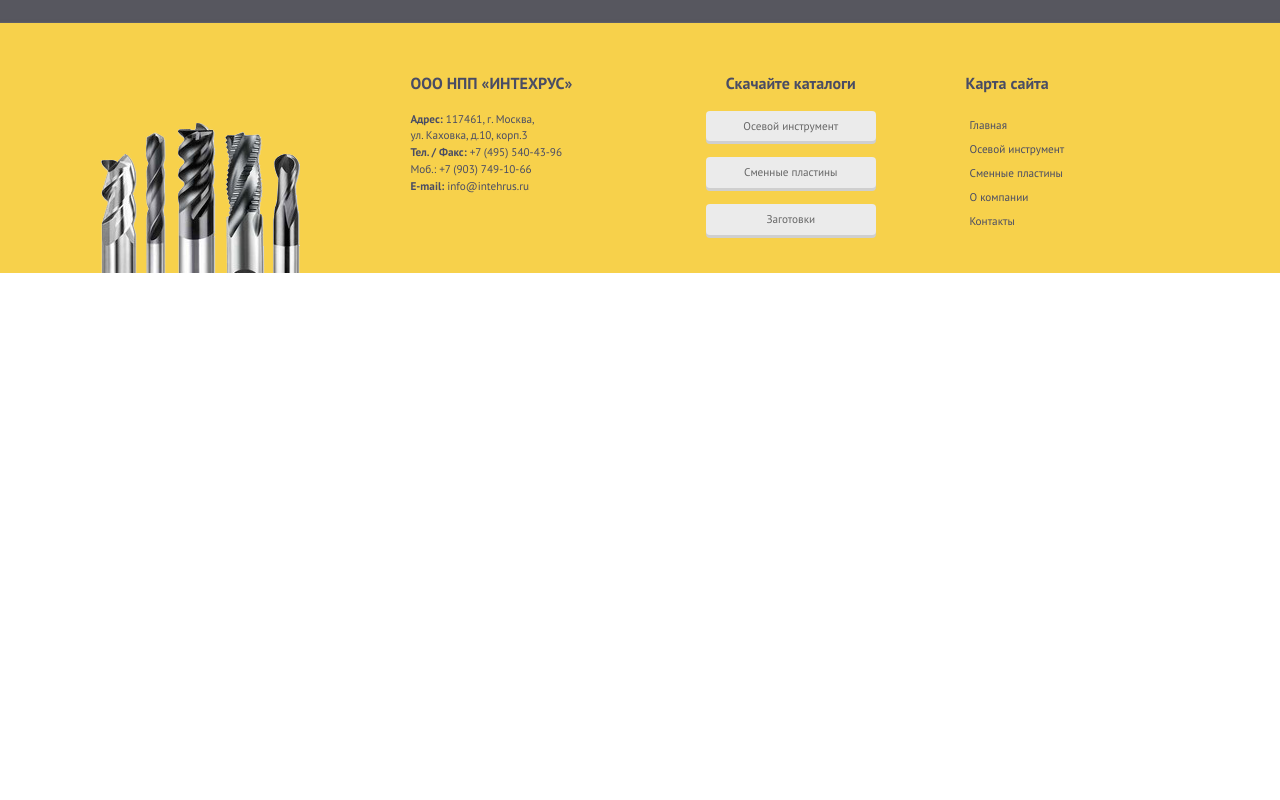
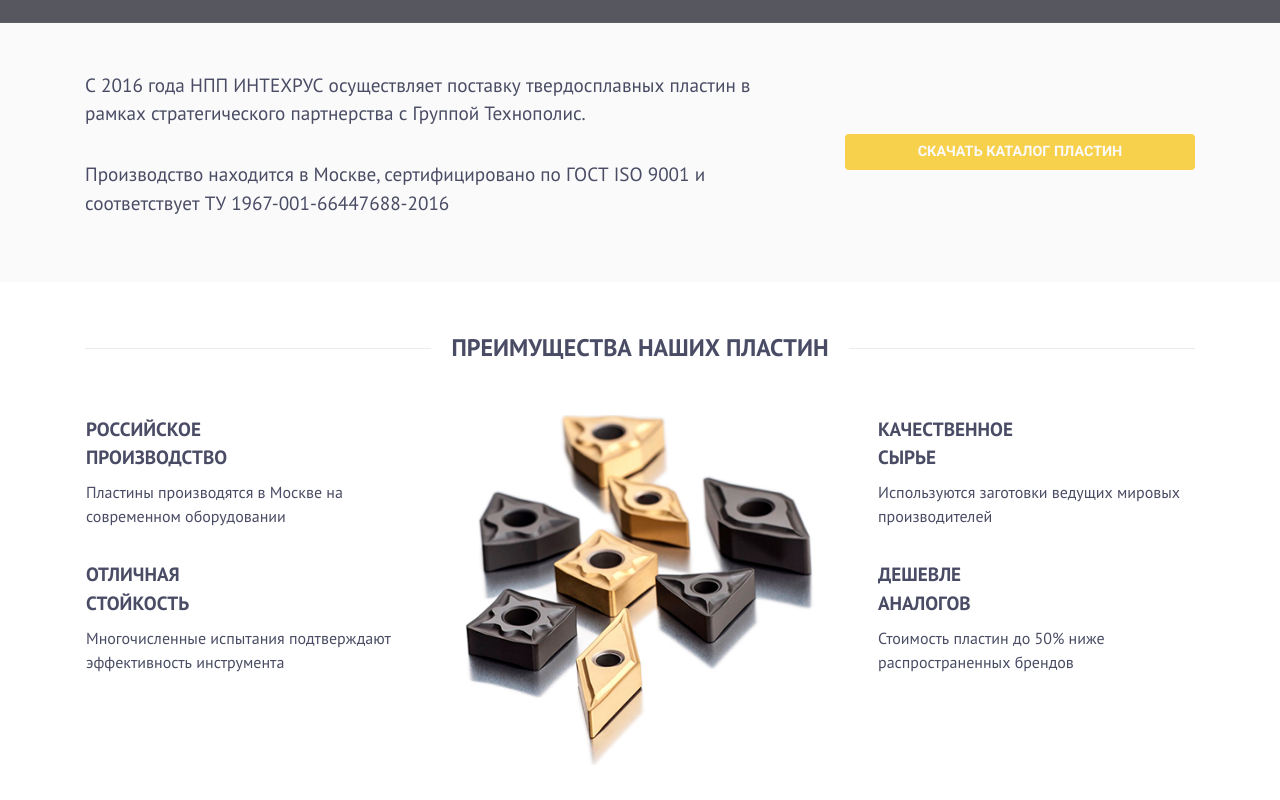
Before and after one commit to ignidin/intehrus-rework.github.io, a plain HTML site: page inserts.html in a window 1280 px wide. Shown: the part 680-1480 px from the top of the page. Before the commit the page ends 953 px from the top, so only its background shows below. Drawn offline with nearby package versions, Linux system fonts and the light colour scheme.

Commit message:
w Inserts features section

```diff
--- a/css/custom.css
+++ b/css/custom.css
@@ -115,7 +115,8 @@ body {
 }
 
 .section__offer .card-title,
-.section__features .card-title {
+.section__features .card-title,
+.section-inserts-features h3 {
   font-size: 1.2rem;
   line-height: 1.8rem;
   text-transform: uppercase;
@@ -130,7 +131,6 @@ body {
 
 .section__offer .card-text {
   line-height: 1.8rem;
-  min-height: 9rem;
 }
 
 @media (max-width: 991px) {
@@ -312,3 +312,22 @@ body {
   height: 600px;
   background-size: cover;
 }
+
+/* Promo section */
+.inserts-promo__item img {
+  width: 100%;
+}
+
+.section-promo {
+  background-color: #fafafa;
+}
+
+.promo-info {
+  font-size: 1.2rem;
+}
+
+@media (min-width: 320px) and (max-width: 415px) {
+  .inserts-promo-list p {
+    min-height: 120px;
+  }
+}
--- a/inserts.html
+++ b/inserts.html
@@ -43,6 +43,51 @@
 			<div class="container">
 				<h1 class="text-center p-5">Сменные пластины</h1>
 			</div>
+		</section>
+
+		<section class="section section-promo p-5">
+			<div class="container">
+				<div class="promo-info row align-items-center">
+					<div class="col-12 col-sm-8">
+						<p class="">
+							С 2016 года НПП ИНТЕХРУС осуществляет поставку твердосплавных пластин в рамках стратегического партнерства
+							с
+							Группой Технополис.
+						</p>
+						<p class="pt-3">Производство находится в Москве, сертифицировано по ГОСТ ISO 9001 и соответствует
+							ТУ 1967-001-66447688-2016</p>
+					</div>
+					<div class="col-12 col-sm-4 align-items-center">
+						<button class="btn btn__cta mt-3 mt-sm-0">Скачать каталог пластин</button>
+					</div>
+				</div>
+			</div>
+		</section>
+
+		<section class="section section-inserts-features my-5">
+			<div class="container">
+				<div class="section-heading my-3 my-sm-5">
+					<h2>Преимущества наших пластин</h2>
+				</div>
+				<div class="row inserts-promo-list">
+					<div class="col-6 col-md-3 col-lg-4 inserts-promo__item px-md-0 px-lg-3">
+						<h3>Российское<br>производство</h3>
+						<p class="pb-0 pb-md-3">Пластины производятся в Москве на современном оборудовании</p>
+						<h3>Отличная<br>стойкость</h3>
+						<p class="pb-0 pb-md-3">Многочисленные испытания подтверждают эффективность инструмента</p>
+					</div>
+					<div class="col-md-6 col-lg-4 inserts-promo__item d-none d-md-block align-self-center">
+						<img src="img/inserts.jpg" alt="Сменные твердосплавные пластины">
+					</div>
+					<div class="col-6 col-md-3 col-lg-4 inserts-promo__item px-md-0 pl-lg-5">
+						<h3>Качественное<br>сырье</h3>
+						<p class="pb-0 pb-md-3">Используются заготовки ведущих мировых производителей</p>
+						<h3>Дешевле<br>аналогов</h3>
+						<p class="pb-0 pb-md-3">Стоимость пластин до 50% ниже распространенных брендов</p>
+					</div>
+				</div>
+			</div>
+
 		</section>
 
 		<footer>
```
Also changed, not shown: tools.html (+1 -0 lines).
